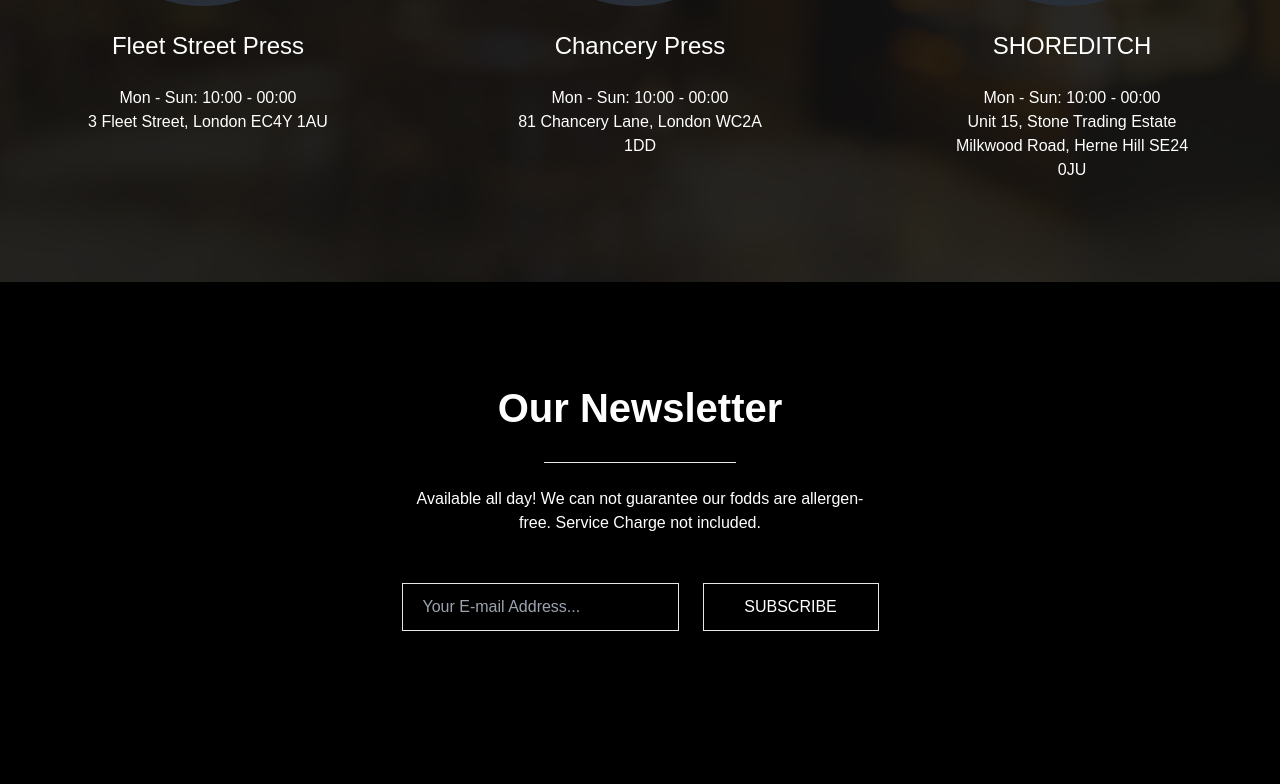
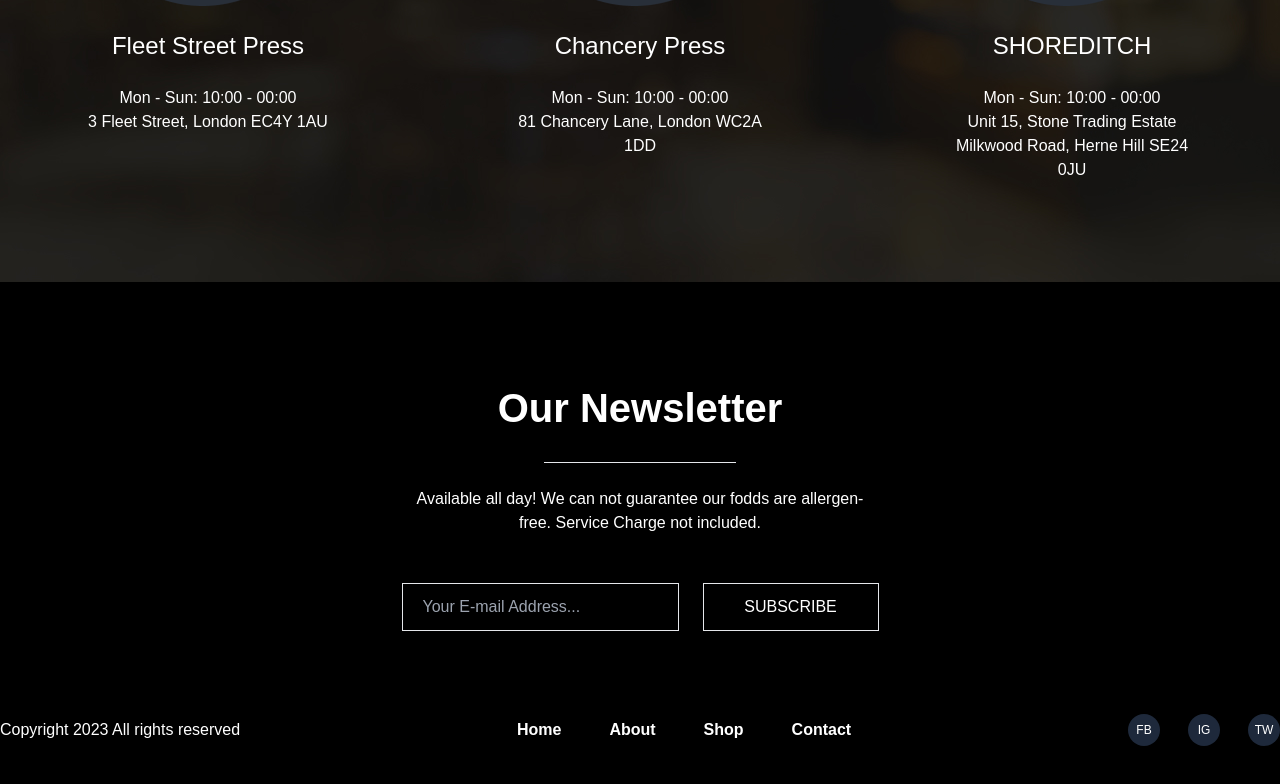
Before and after one commit to guisposito/figma-modelo2, a React (Vite) app: page / in a window 1280 px wide. Shown: the part 4926-5710 px from the top of the page. Built offline with nearby package versions, Linux system fonts and the light colour scheme.

Commit message:
Finalizado o footer

```diff
--- a/src/components/Footer.jsx
+++ b/src/components/Footer.jsx
@@ -1,20 +1,29 @@
+import Socialicons from "./utils/Socialicons";
+
 const Footer = () => {
     const dataAtual = new Date();
     const anoAtual = dataAtual.getFullYear();
 
     return (
         <footer>
-            <div className="bg-black h-[120px] font-inter">
+            <div className="bg-black h-[120px] font-inter text-white">
                 <div className="flex justify-between items-center container mx-auto">
                     <div className="">
                         <p>Copyright {anoAtual} All rights reserved</p>
                     </div>
-                    <ul>
+                    <ul className="flex justify-between items-center gap-12 font-semibold">
                         <li><a href="#">Home</a></li>
                         <li><a href="#">About</a></li>
                         <li><a href="#">Shop</a></li>
                         <li><a href="#">Contact</a></li>
                     </ul>
+                    <div className="text-xs">
+                        <ul className="flex justify-between items-center gap-7">
+                            <Socialicons text="FB" url="#"/>
+                            <Socialicons text="IG" url="#"/>
+                            <Socialicons text="TW" url="#"/>
+                        </ul>
+                    </div>
                 </div>
             </div>
         </footer>
--- /dev/null
+++ b/src/components/utils/Socialicons.jsx
@@ -0,0 +1,7 @@
+const Socialicons = (props) => {
+    return (
+        <li className="bg-slate-800 w-8 h-8 flex justify-center items-center rounded-2xl hover:bg-gray-600"><a href={props.url}>{props.text}</a></li>
+    );
+}
+
+export default Socialicons;
```
